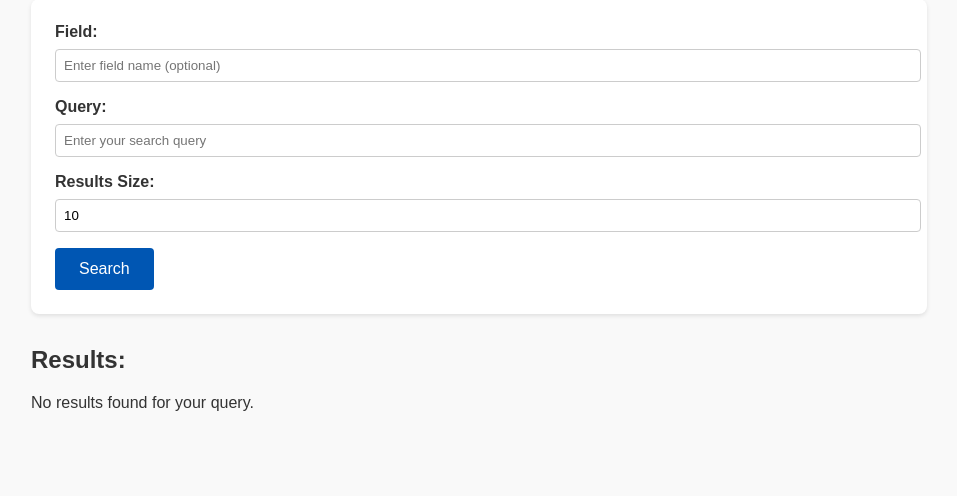
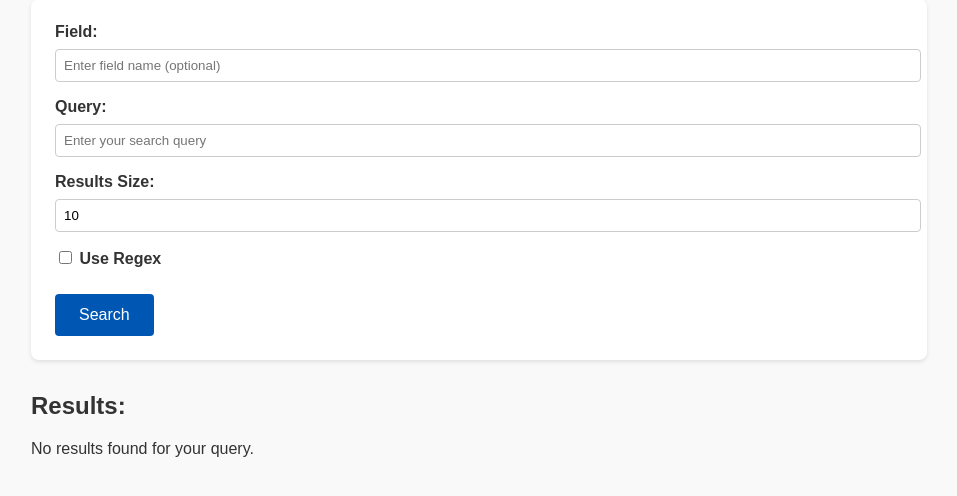
Before and after one commit to Macsok/SIEM-lite, a Flask app: page / in a window 1280 px wide. Shown: the part 113-609 px from the top of the page, without its empty margins (161-1118 px from the left). Run offline with Flask 3, Linux system fonts and the light colour scheme.

Commit message:
Added regex searching

```diff
--- a/app.py
+++ b/app.py
@@ -8,6 +8,8 @@ ELASTIC_URL = "http://localhost:9200/loghub-logs-*/_search"
 @app.route("/", methods=["GET", "POST"])
 def search():
     query = ""
+    field = ""
+    use_regex = False
     results = []
     error = None
 
@@ -15,12 +17,18 @@ def search():
         query = request.form.get("query", "")
         field = request.form.get("field", "").strip()
         size = request.form.get("size", "10")
+        use_regex = request.form.get("use_regex", "off") == "on"
+
+        if use_regex:
+            field = f"*{field}*"
+            query = f"*{query}*"
 
         if field:
             payload = {
                 "query": {
-                    "match_phrase": {
-                        field: query
+                    "query_string": {
+                        "fields": [field],
+                        "query": query
                     }
                 },
                 "size": int(size)
@@ -28,8 +36,8 @@ def search():
         else:
             payload = {
                 "query": {
-                "query_string": {
-                    "query": f"*{query}*"
+                    "query_string": {
+                        "query": query
                     }
                 },
                 "size": int(size)
@@ -43,7 +51,7 @@ def search():
         except Exception as e:
             error = f"Error querying Elasticsearch: {e}"
 
-    return render_template("search.html", query=query, results=results, error=error)
+    return render_template("search.html", query=query, field=field, use_regex=use_regex, results=results, error=error)
 
 if __name__ == "__main__":
     app.run(debug=True)
--- a/templates/search.html
+++ b/templates/search.html
@@ -102,6 +102,12 @@
         <label for="size">Results Size:</label>
         <input type="number" id="size" name="size" value="10" min="1" placeholder="Enter number of results">
 
+        <label for="use_regex">
+            <!-- <input type="checkbox" id="use_regex" name="use_regex" {% if use_regex %}checked{% endif %}> -->
+            <input type="checkbox" id="use_regex" name="use_regex">
+            Use Regex
+        </label>
+        <br>
         <button type="submit">Search</button>
     </form>
 
```
